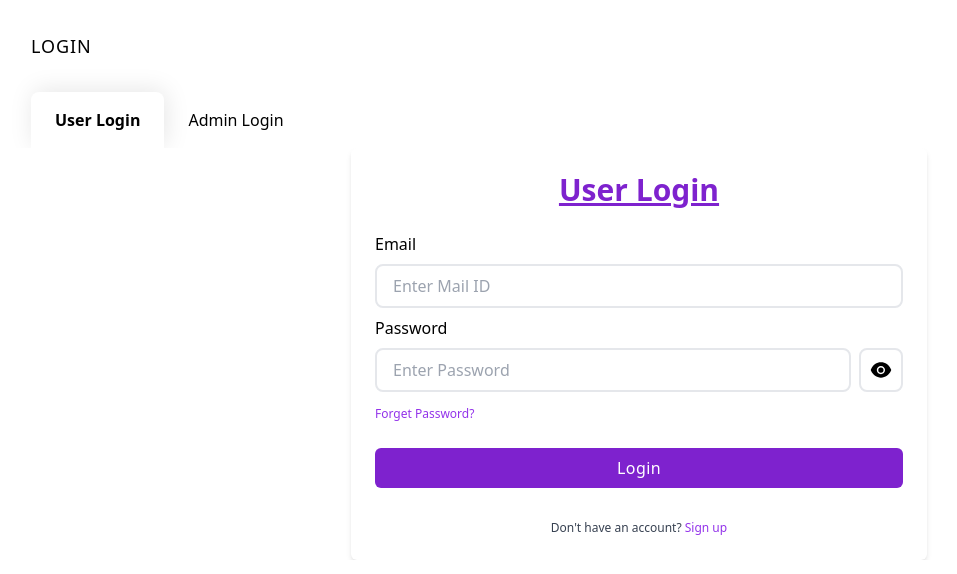
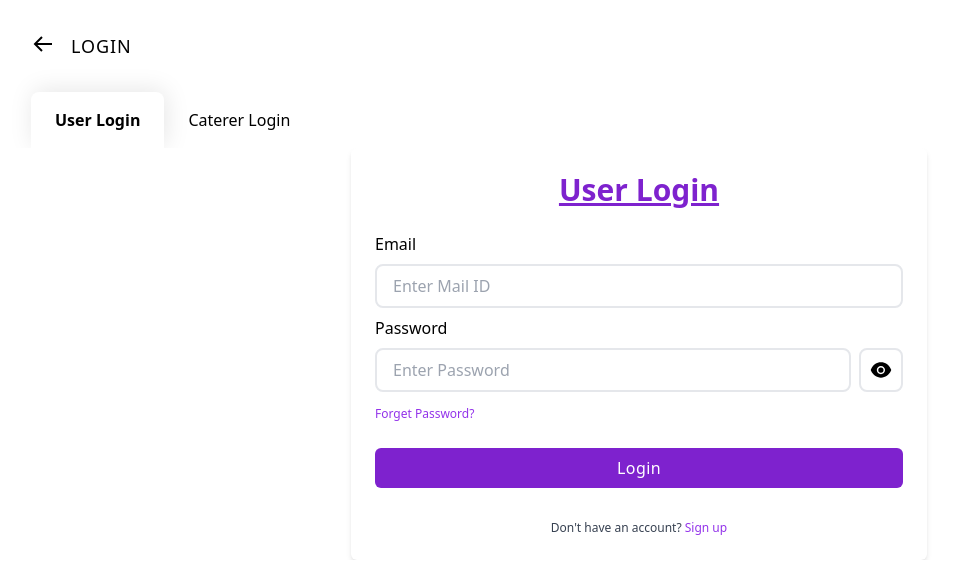
Before and after one commit to suvanbalu/CaterBid, a React (Create React App) app: page /login in a window 1280 px wide. Shown: the top 574 px of the page, without its empty margins (1-958 px from the left). Built offline with nearby package versions, Linux system fonts and the light colour scheme.

Commit message:
design changes and ux improved

```diff
--- a/src/App.js
+++ b/src/App.js
@@ -1,6 +1,8 @@
 import {BrowserRouter,Routes,Route} from 'react-router-dom';
 import Home from './pages/Home'
 import LoginWrap from './pages/Login/LoginWrap'
+import CatererLogin from './pages/Login/CatererLogin'
+import UserLogin from './pages/Login/UserLogin'
 
 function App() {
   return (
@@ -8,6 +10,8 @@ function App() {
       <Routes>
         <Route index element={<Home />}/>
         <Route path="/login" element={<LoginWrap />} />
+        <Route path="/CatererLogin" element={<CatererLogin /> } />
+        <Route path="/UserLogin" element={<UserLogin /> } />
       </Routes>
     </BrowserRouter>
   );
--- a/src/components/Mainsection.js
+++ b/src/components/Mainsection.js
@@ -1,5 +1,6 @@
 import React from 'react'
 import prompts from './prompts.json'
+import { Link } from 'react-router-dom'
 
 const Mainsection = () => {
   let data = prompts.catchlines[Math.floor(Math.random() * prompts.catchlines.length)]
@@ -7,15 +8,15 @@ const Mainsection = () => {
     <section
           style={{
             backgroundImage:
-              "linear-gradient(to bottom, rgba(0, 35, 34, 0.8), rgba(16, 16, 9, 0.8)), url(https://images.unsplash.com/photo-1526894198609-10b3cdf45c52?ixlib=rb-4.0.3&ixid=MnwxMjA3fDB8MHxwaG90by1wYWdlfHx8fGVufDB8fHx8&auto=format&fit=crop&w=1144&q=80)",
+              "linear-gradient(to right, rgba(0, 35, 50, 0.7), rgba(0, 50, 35, 0.7)), url(https://images.unsplash.com/photo-1526894198609-10b3cdf45c52?ixlib=rb-4.0.3&ixid=MnwxMjA3fDB8MHxwaG90by1wYWdlfHx8fGVufDB8fHx8&auto=format&fit=crop&w=1144&q=80)",
               backgroundSize : "cover",
               backgroundPosition : "center",
               backgroundRepeat : "no-repeat",
           }}
-          className="flex flex-col items-center w-full h-full pt-24 bg-black lg:py-12 justify-top lg:fixed">
+          className="flex flex-col items-center w-full h-full pt-24 bg-black lg:py-12 justify-top">
 
           <div className='flex flex-col items-center justify-center w-sfull h-full'>
-          <div className="w-full p-2 pt-4 text-center text-white border lg:w-2/3 md:mt-22 outline md:w-2/3" >
+          <div className="w-full p-2 pt-4 mt-12 text-center text-white border-dashed border-2 lg:w-2/3 md:mt-22 md:w-2/3" >
             <p className="mb-4 text-5xl font-bold text-phorange font-mont">{data.heading}<br /></p>
             <p className="px-4 mb-4 text-2xl text-justify font-mont">{data.text}</p>
           </div>
@@ -29,7 +30,7 @@ const Mainsection = () => {
               >
               </img>
               <button className="p-4 mt-4 transition ease-in-out delay-150 hover:scale-110 font-semibold text-black bg-phorange rounded shadow font-mont hover:text-white hover:bg-orange-600 hover:rounded-md size-5px">
-                Create a Caterer Profile
+                <Link to="/CatererLogin">Create Caterer Profile</Link>
               </button>
             </div>
             <div className="flex flex-col items-center">
@@ -40,7 +41,7 @@ const Mainsection = () => {
               className="h-20 mb-4"
               ></img>
               <button className="p-4 mt-4 transition ease-in-out delay-150 hover:scale-110 font-semibold text-black bg-phorange rounded shadow font-mont hover:text-white hover:bg-orange-600 hover:rounded-md size-5px">
-              Create User Profile
+              <Link to="/UserLogin">Create User Profile</Link>
               </button>
             </div>
 
--- a/src/pages/Login/AdminLogin.js
+++ b/src/pages/Login/CatererLogin.js
@@ -1,14 +1,14 @@
 import React, { useState } from 'react';
 import Inputfield from "../../components/TextInput"
 
-const AdminLogin = () => {
+const CatererLogin = () => {
     const [Mailid, setMailid] = useState("");
     const [pwd, setpwd] = useState("");
     return (
         <div className="flex flex-col justify-center h-max overflow-hidden bg-white">
             <div className="w-full p-6 m-auto bg-white rounded-md shadow-md lg:max-w-xl">
                 <h1 className="text-3xl font-semibold text-center text-purple-700 underline">
-                  Admin Login
+                  Caterer Login
                 </h1>
                 <form className="mt-6">
                     <div className="mb-2">
@@ -50,4 +50,4 @@ const AdminLogin = () => {
         </div>
     );
 }
-export default AdminLogin;
+export default CatererLogin;
--- a/src/pages/Login/LoginWrap.js
+++ b/src/pages/Login/LoginWrap.js
@@ -1,8 +1,8 @@
 import React, { createContext, useState } from "react";
 import UserLogin from "./UserLogin";
-import AdminLogin from "./AdminLogin";
-
-
+import CatererLogin from "./CatererLogin";
+import {BiArrowBack} from 'react-icons/bi'
+import { Link } from "react-router-dom";
 
 export const LoginWrapTab = createContext();
 
@@ -14,8 +14,8 @@ const LoginWrap = () => {
 
     },
     {
-      text: "Admin Login",
-      tab: <AdminLogin />,
+      text: "Caterer Login",
+      tab: <CatererLogin />,
     },
   ];
 
@@ -37,7 +37,12 @@ const LoginWrap = () => {
 
       <section className="">
         <div className="h-full w-full px-8 pt-8 items-center">
-          <p className="text-lg uppercase tracking-wider mb-8">Login</p>
+          <div className="flex space-x-4 ">
+            <Link to="/">
+            <BiArrowBack size={24}></BiArrowBack>
+            </Link>
+            <p className="text-lg uppercase tracking-wider mb-8">Login</p>
+          </div>
           <header className="">
             {tabMenuItems.map((item, idx) => {
               return (
--- a/src/pages/Login/UserLogin.js
+++ b/src/pages/Login/UserLogin.js
@@ -44,12 +44,11 @@ const UserLogin = () => {
                 <p className="mt-8 text-xs font-light text-center text-gray-700">
                     {" "}
                     Don't have an account?{" "}
-                    <a
-                        href="#"
+                    <button
                         className="font-medium text-purple-600 hover:underline"
                     >
                         Sign up
-                    </a>
+                    </button>
                 </p>
             </div>
         </div>
```
